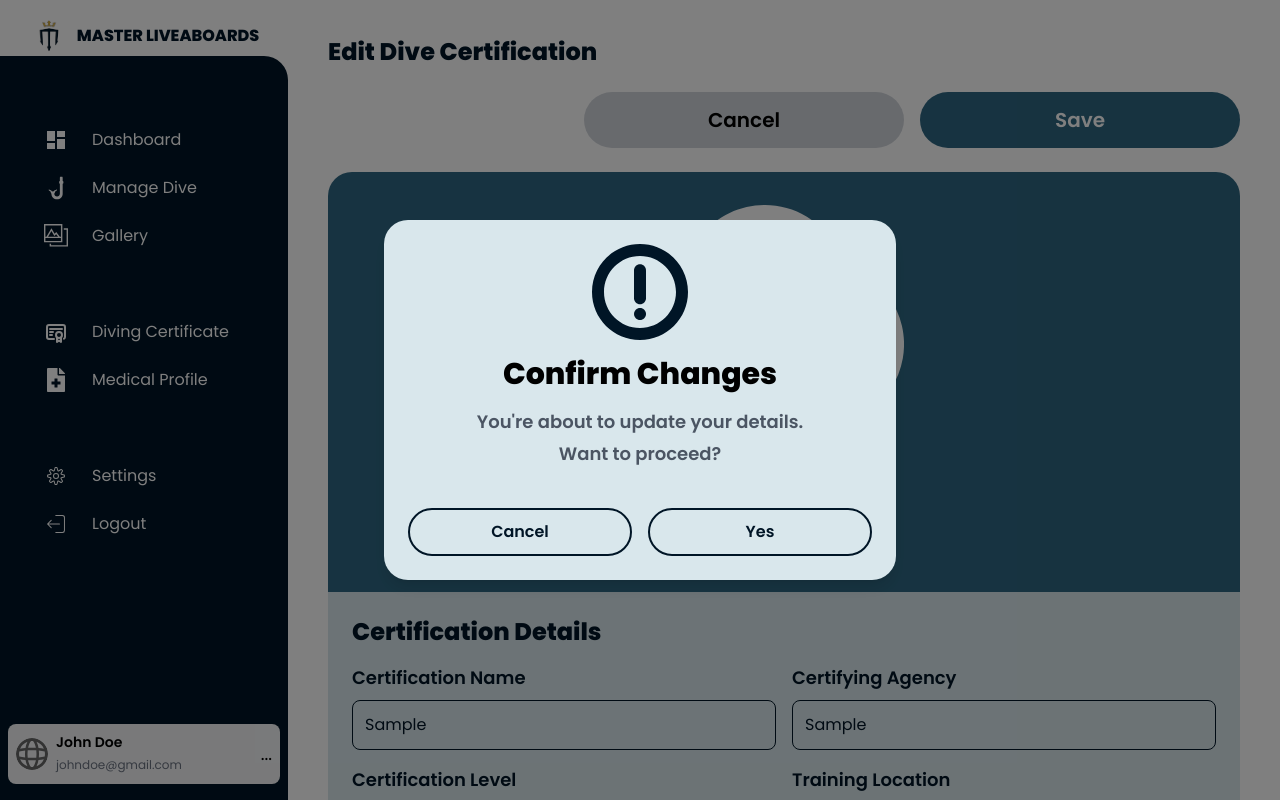
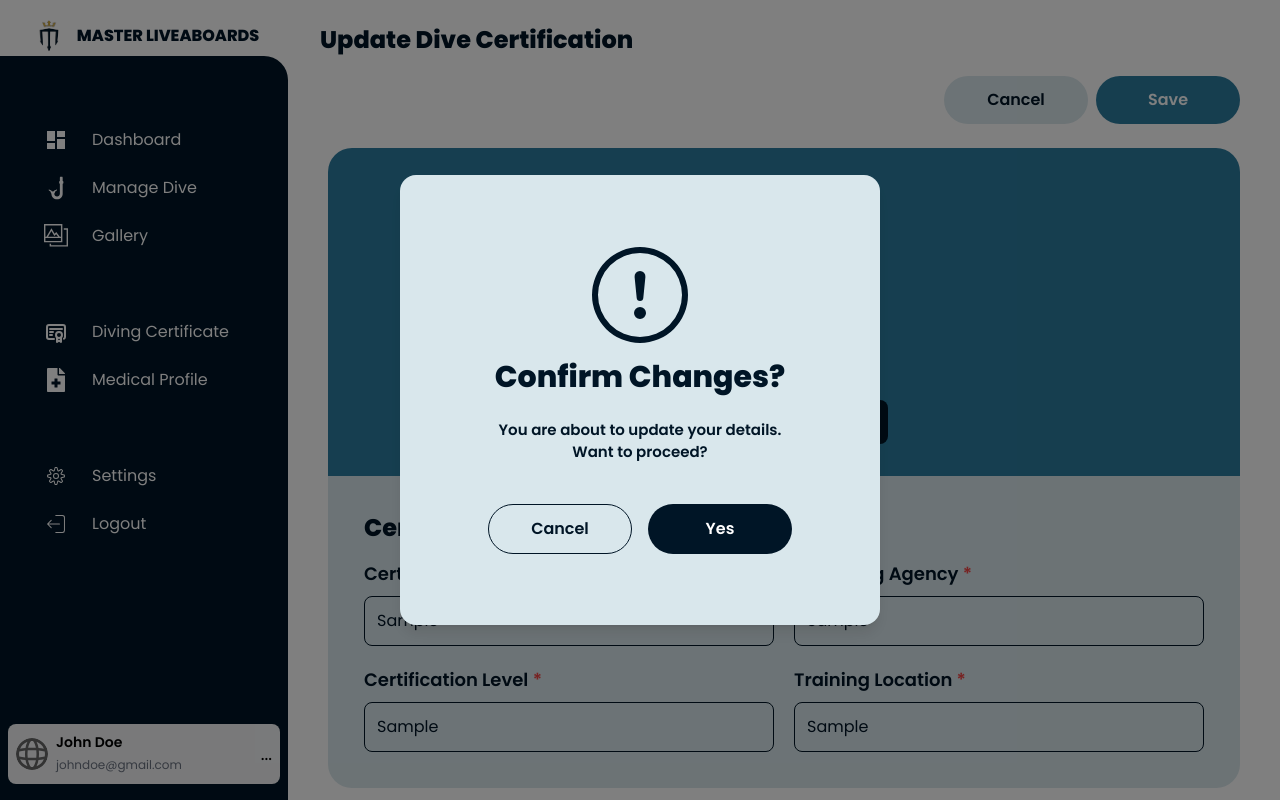
Before and after one commit to roserossssss/dive-site, a Next.js app in the folder diver-application/: page /dashboard/CertificatePage/UpdateCertificate in a window 1280 px wide. Both pictures are taken after typing "Sample", "Sample", "Sample", "Sample" into the empty fields and a click on the button "Save". Shown: the top 800 px of the page. Built offline with nearby package versions, Linux system fonts and the light colour scheme.

Commit message:
Updated Dive Cert Page
- adjusted the header title section
- modified the modals
- added required indicator to fields
- added modals for missing image and upload image error
- added new svg for empty cert
- replaced svg icons to react icons

```diff
--- a/diver-application/app/dashboard/CertificatePage/NewCertificate/page.tsx
+++ b/diver-application/app/dashboard/CertificatePage/NewCertificate/page.tsx
@@ -2,7 +2,9 @@
 
 import { useRouter } from "next/navigation";
 import { useState } from "react";
-import Image from 'next/image';
+import Image from "next/image";
+import { FaRegCircleCheck } from "react-icons/fa6";
+import { BsExclamationCircle } from "react-icons/bs";
 
 export default function NewCertificate() {
   const router = useRouter();
@@ -13,14 +15,17 @@ export default function NewCertificate() {
     agency: "",
     location: "",
   });
-  const [showModal, setShowModal] = useState<"save" | null>(null);
+  const [showModal, setShowModal] = useState<"save" | "invalidImage" | "missingImage" | null>(null);
 
   const handleFileChange = (e: React.ChangeEvent<HTMLInputElement>) => {
     const selectedFile = e.target.files?.[0];
-    if (selectedFile && selectedFile.size <= 5 * 1024 * 1024) {
+    if (selectedFile) {
+      const validTypes = ["image/jpeg", "image/png", "application/pdf"];
+      if (selectedFile.size > 5 * 1024 * 1024 || !validTypes.includes(selectedFile.type)) {
+        setShowModal("invalidImage");
+        return;
+      }
       setFile(selectedFile);
-    } else {
-      alert("File size must be 5MB or less.");
     }
   };
 
@@ -28,19 +33,25 @@ export default function NewCertificate() {
     setCertification({ ...certification, [e.target.name]: e.target.value });
   };
 
-  const saveCertificate = () => {
-    if (!certification.name || !certification.level || !certification.agency || !certification.location || !file) {
-      alert("Please fill in all fields and upload an image.");
+  const handleSaveClick = () => {
+    const form = document.querySelector("form");
+    if (form && form.reportValidity()) {
+      if (!file) {
+        setShowModal("missingImage");
         return;
       }
+      setShowModal("save");
+    }
+  };
 
+  const saveCertificate = () => {
     const newCertificate = {
       id: Date.now(),
       name: certification.name,
       level: certification.level,
       agency: certification.agency,
       location: certification.location,
-      image: URL.createObjectURL(file),
+      image: URL.createObjectURL(file!),
     };
 
     const existingCertificates = JSON.parse(localStorage.getItem("certificates") || "[]");
@@ -57,34 +68,38 @@ export default function NewCertificate() {
     setShowModal(null);
   };
 
-
   return (
     <div className="flex-1 p-5 pt-2 relative">
       {/* Page Title */}
-  <h2 className="text-xl md:text-xl lg:text-2xl font-bold text-[#001526] text-center md:text-left mt-2">New Dive Certification</h2>
+      <div className="fixed top-0 left-0 w-full bg-white z-10 p-4 rounded-t-2xl md:pl-80">
+        <h2 className="text-xl md:text-xl lg:text-2xl font-bold text-[#001526] text-center md:text-left mt-2">
+          New Dive Certification
+        </h2>
+      </div>
 
       {/* Buttons Section */}
-  <div className="flex justify-end gap-4 mt-6">
+      <div className="mb-1 text-right mt-7 pt-5">
         <button
           onClick={() => router.push("/dashboard/CertificatePage")}
-      className="max-w-sm w-full h-14 px-6 py-2 font-semibold text-lg bg-gray-300 text-[#001526] rounded-full"
+          className="w-full sm:w-36 px-5 py-3 bg-[#D9E7EC] text-[#001526] rounded-full mr-2 text-[16px] font-semibold"
         >
           Cancel
         </button>
         <button
-      onClick={() => setShowModal("save")}
-      className="max-w-sm w-full h-14 px-6 py-2 text-lg font-semibold bg-[#2E6782] text-white rounded-full"
+          onClick={handleSaveClick}
+          className="w-full sm:w-36 px-5 py-3 bg-[#2C7DA0] text-white rounded-full text-[16px] font-semibold"
         >
           Save
         </button>
       </div>
 
       {/* Upload Section */}
-  <div className="mt-6 bg-[#2E6782] p-6 rounded-t-3xl">
+      <div className="mt-6 bg-[#2C7DA0] p-8 rounded-t-3xl">
         <div className="flex flex-col items-center">
           <div className="w-full max-w-xs h-auto flex items-center justify-center">
             <Image
-          width={20} height={20}
+              width={20}
+              height={20}
               src={file ? URL.createObjectURL(file) : "/image-upload.svg"}
               alt="Upload Preview"
               className="w-40 h-40"
@@ -100,13 +115,15 @@ export default function NewCertificate() {
       </div>
 
       {/* Certification Details Section */}
-  <div className="bg-[#D9E7EC] p-6 rounded-b-3xl">
+      <div className="bg-[#D9E7EC] p-9 rounded-b-3xl">
         <h3 className="text-2xl font-bold text-[#001526] mb-4">Certification Details</h3>
 
-    <div className="grid grid-cols-1 md:grid-cols-2 gap-5">
+        <form className="grid grid-cols-1 md:grid-cols-2 gap-5">
           {/* Certification Name */}
           <div className="flex flex-col">
-        <label htmlFor="name" className="text-[#001526] font-semibold text-lg mb-2">Certification Name</label>
+            <label htmlFor="name" className="text-[#001526] font-semibold text-lg mb-2">
+              Certification Name <span className="text-red-500">*</span>
+            </label>
             <input
               id="name"
               type="text"
@@ -114,12 +131,15 @@ export default function NewCertificate() {
               value={certification.name}
               onChange={handleChange}
               className="bg-transparent border border-[#001526] text-[#001526] p-3 rounded-lg w-full"
+              required
             />
           </div>
 
           {/* Certifying Agency */}
           <div className="flex flex-col">
-        <label htmlFor="agency" className="text-[#001526] font-semibold text-lg mb-2">Certifying Agency</label>
+            <label htmlFor="agency" className="text-[#001526] font-semibold text-lg mb-2">
+              Certifying Agency <span className="text-red-500">*</span>
+            </label>
             <input
               id="agency"
               type="text"
@@ -127,12 +147,15 @@ export default function NewCertificate() {
               value={certification.agency}
               onChange={handleChange}
               className="bg-transparent border border-[#001526] text-[#001526] p-3 rounded-lg w-full"
+              required
             />
           </div>
 
           {/* Certification Level */}
           <div className="flex flex-col">
-        <label htmlFor="level" className="text-[#001526] font-semibold text-lg mb-2">Certification Level</label>
+            <label htmlFor="level" className="text-[#001526] font-semibold text-lg mb-2">
+              Certification Level <span className="text-red-500">*</span>
+            </label>
             <input
               id="level"
               type="text"
@@ -140,12 +163,15 @@ export default function NewCertificate() {
               value={certification.level}
               onChange={handleChange}
               className="bg-transparent border border-[#001526] text-[#001526] p-3 rounded-lg w-full"
+              required
             />
           </div>
 
           {/* Training Location */}
           <div className="flex flex-col">
-        <label htmlFor="location" className="text-[#001526] font-semibold text-lg mb-2">Training Location</label>
+            <label htmlFor="location" className="text-[#001526] font-semibold text-lg mb-2">
+              Training Location <span className="text-red-500">*</span>
+            </label>
             <input
               id="location"
               type="text"
@@ -153,40 +179,80 @@ export default function NewCertificate() {
               value={certification.location}
               onChange={handleChange}
               className="bg-transparent border border-[#001526] text-[#001526] p-3 rounded-lg w-full"
+              required
             />
+          </div>
+        </form>
+      </div>
+
+      {/* Confirmation Modal */}
+      {showModal === "save" && (
+        <div className="fixed inset-0 bg-black bg-opacity-50 flex items-center justify-center z-50">
+          <div className="bg-[#D9E7EC] p-8 w-11/12 sm:w-[480px] h-auto sm:h-[450px] rounded-2xl shadow-lg flex flex-col justify-center items-center">
+            <div className="flex justify-center mb-4">
+              <FaRegCircleCheck className="w-24 h-24 text-[#001526]" />
+            </div>
+            <h2 className="text-3xl font-bold mb-6 text-center text-[#001526]">Certification Uploaded!</h2>
+            <p className="font-semibold text-center text-[#001526] mb-5 text-[15px]">
+              The new certification has been saved <br /> and is now available in your records.
+            </p>
+            <div className="flex justify-center mt-5">
+              <button
+                className="w-36 px-5 py-3 bg-[#001526] text-white rounded-full text-[16px] font-semibold"
+                onClick={handleConfirm}
+              >
+                Okay
+              </button>
             </div>
           </div>
         </div>
+      )}
 
-  {/* Confirmation Modal */}
-  {showModal && (
-    <div className="fixed inset-0 bg-black bg-opacity-50 flex items-center justify-center z-50 p-4">
-      <div className="bg-[#D9E7EC] p-6 rounded-3xl shadow-lg w-full max-w-lg text-center">
+      {/* Invalid Image Modal */}
+      {showModal === "invalidImage" && (
+        <div className="fixed inset-0 bg-black bg-opacity-50 flex items-center justify-center z-50">
+          <div className="bg-[#D9E7EC] p-8 w-11/12 sm:w-[480px] h-auto sm:h-[450px] rounded-2xl shadow-lg flex flex-col justify-center items-center">
             <div className="flex justify-center mb-4">
-          <Image width={20} height={20} src="/exclamation.svg" alt="Delete" className="w-24 h-24" />
+              <BsExclamationCircle className="w-24 h-24 text-[#001526]" />
             </div>
+            <h2 className="text-3xl font-bold mb-6 text-center text-[#001526]">Invalid Image</h2>
+            <p className="font-semibold text-center text-[#001526] mb-5 text-[15px]">
+              The uploaded file must be in <br /> JPEG, PNG, or PDF and less than 5MB.
+            </p>
+            <div className="flex justify-center mt-5">
+              <button
+                className="w-36 px-5 py-3 bg-[#001526] text-white rounded-full text-[16px] font-semibold"
+                onClick={() => setShowModal(null)}
+              >
+                Okay
+              </button>
+            </div>
+          </div>
+        </div>
+      )}
 
-        <h2 className="text-2xl font-bold text-black mt-4">Save New Certificate?</h2>
-        <p className="text-lg font-semibold text-gray-600 mt-2">You can edit this certificate later if necessary.</p>
-
-        <div className="mt-6 flex justify-center space-x-4">
+      {/* Missing Image Modal */}
+      {showModal === "missingImage" && (
+        <div className="fixed inset-0 bg-black bg-opacity-50 flex items-center justify-center z-50">
+          <div className="bg-[#D9E7EC] p-8 w-11/12 sm:w-[480px] h-auto sm:h-[450px] rounded-2xl shadow-lg flex flex-col justify-center items-center">
+            <div className="flex justify-center mb-4">
+              <BsExclamationCircle className="w-24 h-24 text-[#001526]" />
+            </div>
+            <h2 className="text-3xl font-bold mb-6 text-center text-[#001526]">Missing Image</h2>
+            <p className="font-semibold text-center text-[#001526] mb-5 text-[15px]">
+              Please upload an image <br />before saving the certification.
+            </p>
+            <div className="flex justify-center mt-5">
               <button
+                className="w-36 px-5 py-3 bg-[#001526] text-white rounded-full text-[16px] font-semibold"
                 onClick={() => setShowModal(null)}
-            className="w-32 h-12 border border-[#001526] rounded-full font-semibold text-[#001526] hover:bg-[#001526] hover:text-white"
               >
-            Cancel
-          </button>
-          <button
-            onClick={handleConfirm}
-            className="w-32 h-12 border border-[#001526] rounded-full font-semibold text-[#001526] hover:bg-[#001526] hover:text-white"
-          >
-            Yes
+                Okay
               </button>
             </div>
           </div>
         </div>
       )}
     </div>
-
   );
 }
--- a/diver-application/app/dashboard/CertificatePage/UpdateCertificate/page.tsx
+++ b/diver-application/app/dashboard/CertificatePage/UpdateCertificate/page.tsx
@@ -3,6 +3,7 @@
 import { useEffect, useState } from "react";
 import { useRouter } from "next/navigation";
 import Image from 'next/image';
+import { BsExclamationCircle } from "react-icons/bs";
 
 type Certificate = {
   id: string;
@@ -86,39 +87,54 @@ export default function EditCertificate() {
 
   return (
     <div className="flex-1 p-5 pt-2 relative">
-      <h2 className="text-xl md:text-xl lg:text-2xl font-bold text-[#001526] text-center md:text-left mt-2">
-        Edit Dive Certification
-      </h2>
+      {/* Page Title */}
+      <div className="fixed top-0 left-0 w-full bg-white z-10 p-4 rounded-t-2xl md:pl-80">
+        <h2 className="text-xl md:text-xl lg:text-2xl font-bold text-[#001526] text-center md:text-left mt-2">
+          Update Dive Certification
+        </h2>
+      </div>
 
-      <div className="flex justify-end gap-4 mt-6">
+      <div className="mb-1 text-right mt-7 pt-5">
         <button
           onClick={() => router.back()}
-          className="w-full max-w-xs h-14 px-6 py-2 font-semibold text-xl bg-gray-300 text-black rounded-full"
+          className="w-full sm:w-36 px-5 py-3 bg-[#D9E7EC] text-[#001526] rounded-full mr-2 text-[16px] font-semibold"
         >
           Cancel
         </button>
         <button
           onClick={() => setShowModal(true)}
-          className="w-full max-w-xs h-14 px-6 py-2 text-xl font-semibold bg-[#2E6782] text-white rounded-full"
+          className="w-full sm:w-36 px-5 py-3 bg-[#2C7DA0] text-white rounded-full text-[16px] font-semibold"
         >
           Save
         </button>
       </div>
 
+      {/* Save Changes Modal */}
       {showModal && (
-        <div className="fixed inset-0 bg-black bg-opacity-50 flex items-center justify-center z-50 p-4">
-          <div className="bg-[#D9E7EC] p-6 rounded-3xl shadow-lg w-full max-w-lg text-center">
+        <div className="fixed inset-0 bg-black bg-opacity-50 flex items-center justify-center z-50">
+          <div className="bg-[#D9E7EC] p-8 w-11/12 sm:w-[480px] h-auto sm:h-[450px] rounded-2xl shadow-lg flex flex-col justify-center items-center">
             <div className="flex justify-center mb-4">
-              <Image width={20} height={20} src="/exclamation.svg" alt="Warning" className="w-24 h-24" />
+              <BsExclamationCircle className="w-24 h-24 text-[#001526]" />
             </div>
-            <h2 className="text-3xl font-bold text-black mt-4">Confirm Changes</h2>
-            <p className="text-lg font-semibold text-gray-600 mt-4">You&apos;re about to update your details.</p>
-            <p className="text-lg font-semibold text-gray-600 mt-1">Want to proceed?</p>
-            <div className="mt-10 flex justify-center space-x-4">
-              <button onClick={() => setShowModal(false)} className="w-full max-w-xs h-12 border-[#001526] border-2 rounded-full font-semibold text-[#001526] hover:bg-[#001526] hover:text-white">
+            <h2 className="text-3xl font-bold mb-6 text-center text-[#001526]">
+              Confirm Changes?
+            </h2>
+            <p className="font-semibold text-center text-[#001526] mb-5 text-[15px]">
+              You are about to update your details.
+              <br />
+              Want to proceed?
+            </p>
+            <div className="flex justify-center mt-5">
+              <button
+                className="mr-2 w-36 px-5 py-3 bg-[#D9E7EC] text-[#001526] border border-[#001526] rounded-full text-[16px] font-semibold"
+                onClick={() => setShowModal(false)}
+              >
                 Cancel
               </button>
-              <button onClick={handleConfirm} className="w-full max-w-xs h-12 border-[#001526] border-2 rounded-full font-semibold text-[#001526] hover:bg-[#001526] hover:text-white">
+              <button
+                className="ml-2 w-36 px-5 py-3 bg-[#001526] text-white rounded-full text-[16px] font-semibold"
+                onClick={handleConfirm}
+              >
                 Yes
               </button>
             </div>
@@ -126,75 +142,96 @@ export default function EditCertificate() {
         </div>
       )}
 
-      <div className="mt-6 bg-[#2E6782] p-6 rounded-t-3xl">
+      {/* Upload Section */}
+      <div className="mt-6 bg-[#2C7DA0] p-8 rounded-t-3xl">
         <div className="flex flex-col items-center">
-          <div className="max-w-xs w-full h-auto flex items-center justify-center bg-transparent">
-            <Image width={20} height={20} src={certification.image || "/image-upload.svg"} alt="Upload Preview" className="w-60 h-auto" />
+          <div className="w-full max-w-xs h-auto flex items-center justify-center">
+            <Image
+              width={20}
+              height={20}
+              src={file ? URL.createObjectURL(file) : certification.image || "/image-upload.svg"}
+              alt="Upload Preview"
+              className="w-40 h-40"
+            />
           </div>
-          <p className="text-white text-medium mt-4 mb-2">Maximum of 5MB</p>
-          <p className="text-white text-sm">JPEG, PNG, PDF</p>
-          <label className="mt-5 px-8 py-2 bg-[#001526] text-white text-lg rounded-lg cursor-pointer">
+          <p className="text-white text-sm mt-2">Maximum of 5MB</p>
+          <p className="text-white text-xs">JPEG, PNG, PDF</p>
+          <label className="mt-4 px-10 py-2 bg-[#001526] text-white text-lg rounded-lg cursor-pointer">
             Upload Image
             <input type="file" className="hidden" onChange={handleFileChange} />
           </label>
         </div>
       </div>
 
-      <div className="bg-[#D9E7EC] p-6 rounded-b-3xl min-h-[400px]">
+      {/* Certification Details Section */}
+      <div className="bg-[#D9E7EC] p-9 rounded-b-3xl">
         <h3 className="text-2xl font-bold text-[#001526] mb-4">Certification Details</h3>
-        <div className="grid grid-cols-1 md:grid-cols-2 gap-4">
+
+        <form className="grid grid-cols-1 md:grid-cols-2 gap-5">
           {/* Certification Name */}
           <div className="flex flex-col">
-            <label htmlFor="name" className="text-[#001526] font-semibold text-lg mb-2">Certification Name</label>
+            <label htmlFor="name" className="text-[#001526] font-semibold text-lg mb-2">
+              Certification Name <span className="text-red-500">*</span>
+            </label>
             <input
               id="name"
               type="text"
               name="name"
               value={certification.name}
               onChange={handleChange}
-              className="bg-transparent border-[#001526] text-[#001526] border p-3 rounded-lg w-full"
+              className="bg-transparent border border-[#001526] text-[#001526] p-3 rounded-lg w-full"
+              required
             />
           </div>
 
           {/* Certifying Agency */}
           <div className="flex flex-col">
-            <label htmlFor="agency" className="text-[#001526] font-semibold text-lg mb-2">Certifying Agency</label>
+            <label htmlFor="agency" className="text-[#001526] font-semibold text-lg mb-2">
+              Certifying Agency <span className="text-red-500">*</span>
+            </label>
             <input
               id="agency"
               type="text"
               name="agency"
               value={certification.agency}
               onChange={handleChange}
-              className="bg-transparent border-[#001526] text-[#001526] border p-3 rounded-lg w-full"
+              className="bg-transparent border border-[#001526] text-[#001526] p-3 rounded-lg w-full"
+              required
             />
           </div>
 
           {/* Certification Level */}
           <div className="flex flex-col">
-            <label htmlFor="level" className="text-[#001526] font-semibold text-lg mb-2">Certification Level</label>
+            <label htmlFor="level" className="text-[#001526] font-semibold text-lg mb-2">
+              Certification Level <span className="text-red-500">*</span>
+            </label>
             <input
               id="level"
               type="text"
               name="level"
               value={certification.level}
               onChange={handleChange}
-              className="bg-transparent border-[#001526] text-[#001526] border p-3 rounded-lg w-full"
+              className="bg-transparent border border-[#001526] text-[#001526] p-3 rounded-lg w-full"
+              required
             />
           </div>
 
           {/* Training Location */}
           <div className="flex flex-col">
-            <label htmlFor="location" className="text-[#001526] font-semibold text-lg mb-2">Training Location</label>
+            <label htmlFor="location" className="text-[#001526] font-semibold text-lg mb-2">
+              Training Location <span className="text-red-500">*</span>
+            </label>
             <input
               id="location"
               type="text"
               name="location"
               value={certification.location}
               onChange={handleChange}
-              className="bg-transparent border-[#001526] text-[#001526] border p-3 rounded-lg w-full"
+              className="bg-transparent border border-[#001526] text-[#001526] p-3 rounded-lg w-full"
+              required
             />
           </div>
-        </div>
+        </form>
       </div>
     </div>
   );
```
Also changed, not shown: diver-application/app/dashboard/CertificatePage/page.tsx (+74 -37 lines), diver-application/public/images/my_certificate_empty.svg (added). Lines whose indentation alone changed are shown as unchanged.
